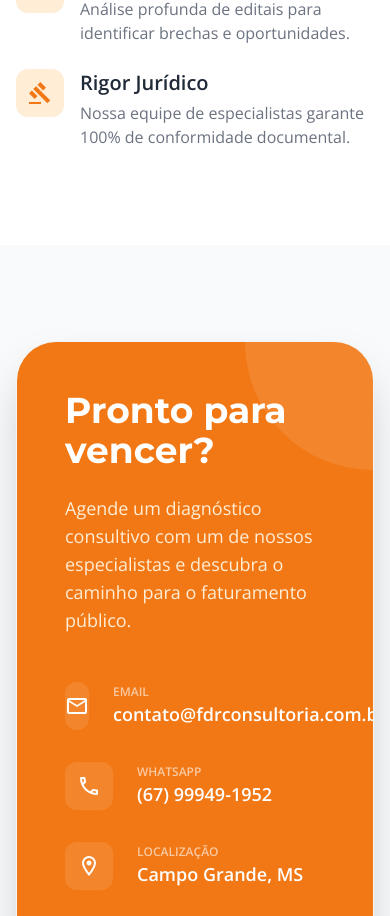
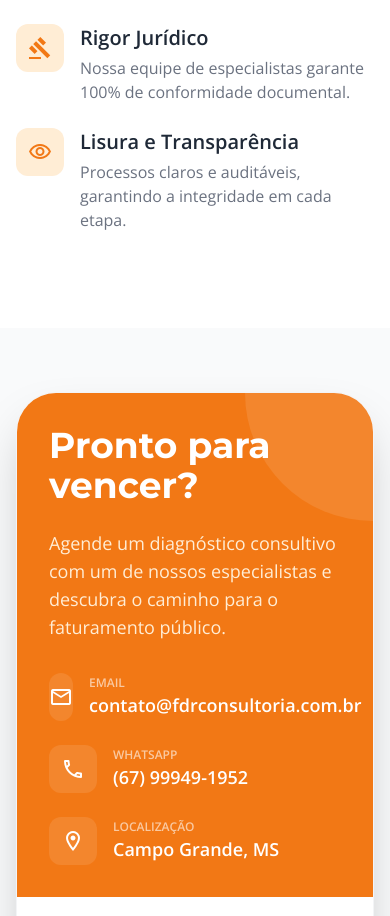
Before and after one commit to fabiodeliaribeiro/site-fdr-consultoria, a React (Vite) app: page / in a window 390 px wide. Shown: the part 7048-7964 px from the top of the page. Built offline with nearby package versions, Linux system fonts and the light colour scheme.

Commit message:
feat: Introduce `ContactForm` and `ServicesGrid` components, enabling service selection to pre-fill contact messages, and update site content.

```diff
--- a/App.tsx
+++ b/App.tsx
@@ -10,6 +10,8 @@ import Footer from './components/Footer';
 import WhatsAppButton from './components/WhatsAppButton';
 
 const App: React.FC = () => {
+  const [initialMessage, setInitialMessage] = React.useState('');
+
   // Check system dark mode preference
   useEffect(() => {
     if (window.matchMedia && window.matchMedia('(prefers-color-scheme: dark)').matches) {
@@ -17,12 +19,23 @@ const App: React.FC = () => {
     }
   }, []);
 
+  const handleServiceSelect = (serviceTitle: string) => {
+    const message = `Olá, tenho interesse no serviço de ${serviceTitle}. Gostaria de mais informações.`;
+    setInitialMessage(message);
+
+    // Scroll to contact form
+    const contactSection = document.getElementById('contato');
+    if (contactSection) {
+      contactSection.scrollIntoView({ behavior: 'smooth' });
+    }
+  };
+
   return (
     <div className="min-h-screen">
       <Navbar />
       <main>
         <Hero />
-        <ServicesGrid />
+        <ServicesGrid onSelectService={handleServiceSelect} />
         <AIDiagnostic />
         <Segments />
 
@@ -33,12 +46,12 @@ const App: React.FC = () => {
               <div className="relative">
                 <div className="absolute -top-10 -left-10 w-40 h-40 bg-primary/10 rounded-full blur-3xl"></div>
                 <img
-                  src="https://images.unsplash.com/photo-1497366216548-37526070297c?auto=format&fit=crop&w=1200&q=80"
+                  src="/cristo-redentor.jpg"
                   alt="Escritório FDR"
                   className="rounded-[40px] shadow-2xl relative z-10 grayscale hover:grayscale-0 transition-all duration-700"
                 />
                 <div className="absolute -bottom-6 -right-6 bg-primary p-8 rounded-3xl shadow-xl z-20 text-white">
-                  <p className="text-4xl font-extrabold">+15</p>
+                  <p className="text-4xl font-extrabold">+12</p>
                   <p className="text-xs uppercase font-bold tracking-widest opacity-80">Anos de Experiência</p>
                 </div>
               </div>
@@ -70,13 +83,22 @@ const App: React.FC = () => {
                       <p className="text-gray-500 dark:text-gray-400">Nossa equipe de especialistas garante 100% de conformidade documental.</p>
                     </div>
                   </div>
+                  <div className="flex gap-4">
+                    <div className="flex-shrink-0 w-12 h-12 rounded-xl bg-orange-100 dark:bg-orange-900/30 flex items-center justify-center text-primary">
+                      <span className="material-icons-outlined">visibility</span>
+                    </div>
+                    <div>
+                      <h4 className="text-xl font-bold mb-1">Lisura e Transparência</h4>
+                      <p className="text-gray-500 dark:text-gray-400">Processos claros e auditáveis, garantindo a integridade em cada etapa.</p>
+                    </div>
+                  </div>
                 </div>
               </div>
             </div>
           </div>
         </section>
 
-        <ContactForm />
+        <ContactForm initialMessage={initialMessage} />
       </main>
       <Footer />
       <WhatsAppButton />
--- a/components/ContactForm.tsx
+++ b/components/ContactForm.tsx
@@ -1,15 +1,25 @@
 
 import React, { useState } from 'react';
 
-const ContactForm: React.FC = () => {
+interface ContactFormProps {
+  initialMessage?: string;
+}
+
+const ContactForm: React.FC<ContactFormProps> = ({ initialMessage = '' }) => {
   const [isSubmitting, setIsSubmitting] = useState(false);
   const [isSuccess, setIsSuccess] = useState(false);
   const [formData, setFormData] = useState({
     name: '',
     email: '',
     segment: '',
-    message: ''
+    message: initialMessage
   });
+
+  React.useEffect(() => {
+    if (initialMessage) {
+      setFormData(prev => ({ ...prev, message: initialMessage }));
+    }
+  }, [initialMessage]);
 
   const handleSubmit = (e: React.FormEvent) => {
     e.preventDefault();
@@ -32,22 +42,22 @@ const ContactForm: React.FC = () => {
   };
 
   return (
-    <section id="contato" className="py-24 bg-background-light dark:bg-background-dark">
+    <section id="contato" className="py-16 bg-background-light dark:bg-background-dark">
       <div className="max-w-7xl mx-auto px-4 sm:px-6 lg:px-8">
         <div className="bg-white dark:bg-surface-dark rounded-[40px] shadow-2xl overflow-hidden border border-gray-100 dark:border-gray-800">
-          <div className="grid md:grid-cols-12 min-h-[700px]">
+          <div className="grid md:grid-cols-12 min-h-[500px]">
             {/* Sidebar */}
-            <div className="md:col-span-5 bg-primary p-12 lg:p-16 text-white flex flex-col justify-between relative overflow-hidden">
+            <div className="md:col-span-5 bg-primary p-8 lg:p-12 text-white flex flex-col justify-between relative overflow-hidden">
               <div className="absolute top-0 right-0 w-64 h-64 bg-white/10 rounded-full -mr-32 -mt-32"></div>
 
               <div className="relative z-10">
                 <h3 className="text-4xl font-display font-bold mb-6">Pronto para vencer?</h3>
-                <p className="text-orange-100 text-lg mb-12">
+                <p className="text-orange-100 text-lg mb-8">
                   Agende um diagnóstico consultivo com um de nossos especialistas e descubra o caminho para o faturamento público.
                 </p>
 
-                <div className="space-y-8">
-                  <div className="flex items-center gap-6 group">
+                <div className="space-y-6">
+                  <div className="flex items-center gap-4 group">
                     <div className="w-12 h-12 bg-white/10 rounded-xl flex items-center justify-center group-hover:bg-white group-hover:text-primary transition-all">
                       <span className="material-icons-outlined">email</span>
                     </div>
@@ -56,7 +66,7 @@ const ContactForm: React.FC = () => {
                       <p className="text-lg font-semibold">contato@fdrconsultoria.com.br</p>
                     </div>
                   </div>
-                  <div className="flex items-center gap-6 group">
+                  <div className="flex items-center gap-4 group">
                     <div className="w-12 h-12 bg-white/10 rounded-xl flex items-center justify-center group-hover:bg-white group-hover:text-primary transition-all">
                       <span className="material-icons-outlined">phone</span>
                     </div>
@@ -65,7 +75,7 @@ const ContactForm: React.FC = () => {
                       <p className="text-lg font-semibold">(67) 99949-1952</p>
                     </div>
                   </div>
-                  <div className="flex items-center gap-6 group">
+                  <div className="flex items-center gap-4 group">
                     <div className="w-12 h-12 bg-white/10 rounded-xl flex items-center justify-center group-hover:bg-white group-hover:text-primary transition-all">
                       <span className="material-icons-outlined">location_on</span>
                     </div>
@@ -77,14 +87,11 @@ const ContactForm: React.FC = () => {
                 </div>
               </div>
 
-              <div className="mt-20 pt-10 border-t border-white/20 flex gap-6 opacity-60 hover:opacity-100 transition-opacity">
-                <a href="#" className="hover:scale-110 transition-transform"><span className="material-icons-outlined">public</span></a>
-                <a href="#" className="hover:scale-110 transition-transform"><span className="material-icons-outlined">business</span></a>
-              </div>
+
             </div>
 
             {/* Form */}
-            <div className="md:col-span-7 p-12 lg:p-16 flex flex-col justify-center">
+            <div className="md:col-span-7 p-8 lg:p-12 flex flex-col justify-center">
               {isSuccess ? (
                 <div className="text-center animate-fade-in">
                   <div className="w-20 h-20 bg-green-100 text-green-600 rounded-full flex items-center justify-center mx-auto mb-6">
@@ -102,13 +109,13 @@ const ContactForm: React.FC = () => {
                   </button>
                 </div>
               ) : (
-                <form className="space-y-8" onSubmit={handleSubmit}>
-                  <div className="grid sm:grid-cols-2 gap-8">
+                <form className="space-y-6" onSubmit={handleSubmit}>
+                  <div className="grid sm:grid-cols-2 gap-5">
                     <div>
-                      <label className="block text-sm font-bold text-gray-700 dark:text-gray-300 mb-3 uppercase tracking-widest" htmlFor="name">Nome Completo</label>
+                      <label className="block text-sm font-bold text-gray-700 dark:text-gray-300 mb-2 uppercase tracking-widest" htmlFor="name">Nome Completo</label>
                       <input
                         required
-                        className="w-full h-14 px-5 rounded-xl border-gray-200 dark:border-gray-800 bg-gray-50 dark:bg-background-dark text-gray-900 dark:text-white focus:ring-primary focus:border-primary transition-all"
+                        className="w-full h-12 px-4 rounded-xl border-gray-200 dark:border-gray-800 bg-gray-50 dark:bg-background-dark text-gray-900 dark:text-white focus:ring-primary focus:border-primary transition-all"
                         id="name"
                         placeholder="Seu nome"
                         type="text"
@@ -117,10 +124,10 @@ const ContactForm: React.FC = () => {
                       />
                     </div>
                     <div>
-                      <label className="block text-sm font-bold text-gray-700 dark:text-gray-300 mb-3 uppercase tracking-widest" htmlFor="email">Email Corporativo</label>
+                      <label className="block text-sm font-bold text-gray-700 dark:text-gray-300 mb-2 uppercase tracking-widest" htmlFor="email">Email Corporativo</label>
                       <input
                         required
-                        className="w-full h-14 px-5 rounded-xl border-gray-200 dark:border-gray-800 bg-gray-50 dark:bg-background-dark text-gray-900 dark:text-white focus:ring-primary focus:border-primary transition-all"
+                        className="w-full h-12 px-4 rounded-xl border-gray-200 dark:border-gray-800 bg-gray-50 dark:bg-background-dark text-gray-900 dark:text-white focus:ring-primary focus:border-primary transition-all"
                         id="email"
                         placeholder="seu@email.com"
                         type="email"
@@ -130,9 +137,9 @@ const ContactForm: React.FC = () => {
                     </div>
                   </div>
                   <div>
-                    <label className="block text-sm font-bold text-gray-700 dark:text-gray-300 mb-3 uppercase tracking-widest" htmlFor="segments">Segmento da Empresa</label>
+                    <label className="block text-sm font-bold text-gray-700 dark:text-gray-300 mb-2 uppercase tracking-widest" htmlFor="segments">Segmento da Empresa</label>
                     <select
-                      className="w-full h-14 px-5 rounded-xl border-gray-200 dark:border-gray-800 bg-gray-50 dark:bg-background-dark text-gray-900 dark:text-white focus:ring-primary focus:border-primary transition-all"
+                      className="w-full h-12 px-4 rounded-xl border-gray-200 dark:border-gray-800 bg-gray-50 dark:bg-background-dark text-gray-900 dark:text-white focus:ring-primary focus:border-primary transition-all"
                       value={formData.segment}
                       onChange={(e) => setFormData({ ...formData, segment: e.target.value })}
                     >
@@ -145,9 +152,9 @@ const ContactForm: React.FC = () => {
                     </select>
                   </div>
                   <div>
-                    <label className="block text-sm font-bold text-gray-700 dark:text-gray-300 mb-3 uppercase tracking-widest" htmlFor="message">Como podemos ajudar?</label>
+                    <label className="block text-sm font-bold text-gray-700 dark:text-gray-300 mb-2 uppercase tracking-widest" htmlFor="message">Como podemos ajudar?</label>
                     <textarea
-                      className="w-full px-5 py-4 rounded-xl border-gray-200 dark:border-gray-800 bg-gray-50 dark:bg-background-dark text-gray-900 dark:text-white focus:ring-primary focus:border-primary transition-all min-h-[120px]"
+                      className="w-full px-4 py-3 rounded-xl border-gray-200 dark:border-gray-800 bg-gray-50 dark:bg-background-dark text-gray-900 dark:text-white focus:ring-primary focus:border-primary transition-all min-h-[100px]"
                       id="message"
                       placeholder="Conte-nos sobre sua necessidade..."
                       value={formData.message}
@@ -156,9 +163,9 @@ const ContactForm: React.FC = () => {
                   </div>
                   <button
                     disabled={isSubmitting}
-                    className={`w-full py-5 font-extrabold text-xl rounded-2xl transition-all shadow-xl hover:-translate-y-1 flex items-center justify-center gap-3 ${isSubmitting
-                        ? 'bg-gray-400 cursor-not-allowed text-white'
-                        : 'bg-gray-900 dark:bg-white text-white dark:text-gray-900 hover:bg-primary dark:hover:bg-primary dark:hover:text-white'
+                    className={`w-full py-4 font-bold text-lg rounded-2xl transition-all shadow-xl hover:-translate-y-1 flex items-center justify-center gap-3 ${isSubmitting
+                      ? 'bg-gray-400 cursor-not-allowed text-white'
+                      : 'bg-gray-900 dark:bg-white text-white dark:text-gray-900 hover:bg-primary dark:hover:bg-primary dark:hover:text-white'
                       }`}
                     type="submit"
                   >
```
Also changed, not shown: components/ServicesGrid.tsx (+6 -10 lines), public/cristo-redentor.jpg (added).
